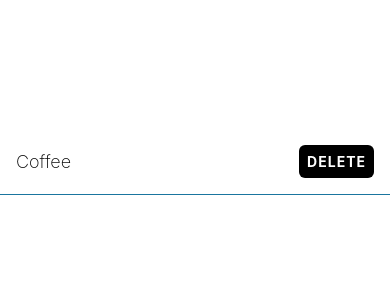
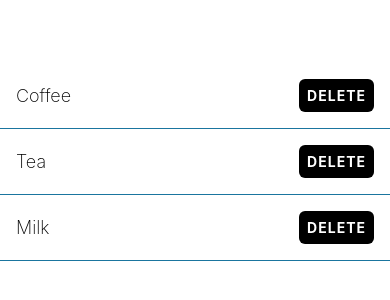
Before and after one commit to Shivam-Negi/Taskly, a React Native app: screen / in a window 390 px wide. Shown: the part 260-560 px from the top of the page. Built offline with nearby package versions, Linux system fonts and the light colour scheme.

Commit message:
refac: ShoppingListItem to a reusable component

```diff
--- a/App.tsx
+++ b/App.tsx
@@ -1,35 +1,13 @@
-import { StatusBar } from "expo-status-bar";
-import { StyleSheet, Text, View, TouchableOpacity, Alert } from "react-native";
+import { StyleSheet, View } from "react-native";
 import { theme } from "./theme";
+import { ShoppingListItem } from "./components/ShoppingListItem";
 
 export default function App() {
-  const handleDelete = () => {
-    Alert.alert("Are you sure you want to delete this item?",
-      "This action cannot be undone.",
-      [
-        {
-          text: "Yes",
-          style: "destructive",
-          onPress: () => console.log("Item deleted"),
-        },
-        { text: "Cancel",
-          style: "cancel"
-        },
-      ]
-    )
-  };
   return (
     <View style={styles.container}>
-      <View style={styles.itemContainer}>
-        <Text style={styles.itemText}>Coffee</Text>
-        <TouchableOpacity
-         style={styles.button}
-         onPress={handleDelete}
-        activeOpacity={0.8}>
-        <Text style={styles.buttonText}>Delete</Text>
-      </TouchableOpacity>
-      </View>
-      <StatusBar style="auto" />
+      <ShoppingListItem name="Coffee" />
+      <ShoppingListItem name="Tea" />
+      <ShoppingListItem name="Milk" />
     </View>
   );
 }
@@ -38,30 +16,6 @@
   container: {
     flex: 1,
     backgroundColor: theme.colorWhite,
-    justifyContent: 'center',
-  },
-  itemContainer: {
-    borderBottomWidth: 1,
-    borderBottomColor: theme.colorCerulean,
-    paddingHorizontal: 16,
-    paddingVertical: 16,
-    flexDirection: 'row',
-    justifyContent: 'space-between',
-    alignItems: 'center',
-  },
-  itemText: {
-    fontSize: 18,
-    fontWeight: 200,
-  },
-  button: {
-    backgroundColor: theme.colorBlack,
-    padding: 8,
-    borderRadius: 6,
-  },
-  buttonText: {
-    color: theme.colorWhite,
-    fontWeight: 'bold',
-    textTransform: 'uppercase',
-    letterSpacing: 1,
+    justifyContent: "center",
   },
 });
--- /dev/null
+++ b/components/ShoppingListItem.tsx
@@ -0,0 +1,63 @@
+import { Alert, StyleSheet, Text, TouchableOpacity, View } from "react-native";
+import { theme } from "../theme";
+
+type Props = {
+  name: string;
+};
+
+export function ShoppingListItem({ name }: Props) {
+  const handleDelete = () => {
+    Alert.alert(
+      `Are you sure you want to delete ${name}?`,
+      "This action cannot be undone.",
+      [
+        {
+          text: "Yes",
+          style: "destructive",
+          onPress: () => console.log("Item deleted"),
+        },
+        { text: "Cancel", style: "cancel" },
+      ],
+    );
+  };
+
+  return (
+    <View style={styles.itemContainer}>
+      <Text style={styles.itemText}>{name}</Text>
+      <TouchableOpacity
+        style={styles.button}
+        onPress={handleDelete}
+        activeOpacity={0.8}
+      >
+        <Text style={styles.buttonText}>Delete</Text>
+      </TouchableOpacity>
+    </View>
+  );
+}
+
+const styles = StyleSheet.create({
+  itemContainer: {
+    borderBottomWidth: 1,
+    borderBottomColor: theme.colorCerulean,
+    paddingHorizontal: 16,
+    paddingVertical: 16,
+    flexDirection: "row",
+    justifyContent: "space-between",
+    alignItems: "center",
+  },
+  itemText: {
+    fontSize: 18,
+    fontWeight: 200,
+  },
+  button: {
+    backgroundColor: theme.colorBlack,
+    padding: 8,
+    borderRadius: 6,
+  },
+  buttonText: {
+    color: theme.colorWhite,
+    fontWeight: "bold",
+    textTransform: "uppercase",
+    letterSpacing: 1,
+  },
+});
```
Also changed, not shown: theme.ts (+4 -4 lines).
